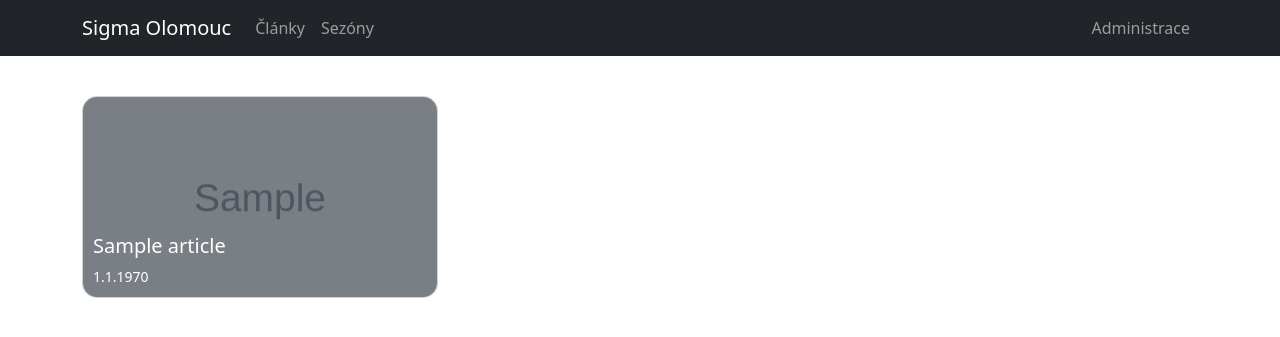
After one commit to davidddDev/opakovani, a CodeIgniter 4 app: the page made by app/Views/articles.php in a window 1280 px wide. The commit adds this page. Shown: the top 337 px of the page. Run offline with PHP 8.4 and a stand-in for CodeIgniter, Linux system fonts and the light colour scheme; the template is opened without the code that fills it: most values are stand-ins (such as "Sample title", 1, 10 or a date in 2020); grey boxes marked "Sample" are stand-in pictures; some libraries are stand-ins or nearby versions.

```diff
--- a/app/Config/Routes.php
+++ b/app/Config/Routes.php
@@ -7,3 +7,7 @@ use CodeIgniter\Router\RouteCollection;
  */
 $routes->get('/', 'Home::index');
 $routes->get('index', 'Main::index');
+$routes->get('article/(:num)', 'Main::detail/$1');
+$routes->get('articles', 'Main::articles');
+$routes->get('seasons', 'Main::seasons');
+$routes->get('season/(:num)', 'Main::seasonDetail/$1');
--- a/app/Models/LeagueSeason.php
+++ b/app/Models/LeagueSeason.php
@@ -6,13 +6,13 @@ use CodeIgniter\Model;
 
 class LeagueSeason extends Model
 {
-    protected $table            = 'fot_leagueseason';
+    protected $table            = 'fot_league_season';
     protected $primaryKey       = 'id';
     protected $useAutoIncrement = true;
     protected $returnType       = 'object';
     protected $useSoftDeletes   = false;
     protected $protectFields    = true;
-    protected $allowedFields    = [];
+    protected $allowedFields    = ['id_season', 'id_league', 'created_at', 'updated_at', 'deleted_at'];
 
     protected bool $allowEmptyInserts = false;
     protected bool $updateOnlyChanged = true;
--- /dev/null
+++ b/app/Views/articles.php
@@ -0,0 +1,26 @@
+<?=$this->extend("layout/master");?>
+
+<?=$this->section("content");?>
+<div class="container mt-5 pt-5">
+    <div class="row">
+        <?php foreach ($articles as $article) : ?>
+        <div class="col-md-4 mb-3">
+            <a href="<?= base_url('article/' . $article->id); ?>" class="text-decoration-none">
+                <div class="card text-white position-relative overflow-hidden" style="border-radius: 15px;">
+                    <div class="card-img" style="background-image: url('<?= base_url('sigma/' . $article->photo); ?>');
+                                    background-size: cover;
+                                    background-position: center;
+                                    height: 200px;">
+                    </div>
+                    <div class="position-absolute top-0 start-0 w-100 h-100 bg-dark" style="opacity: 0.5;"></div>
+                    <div class="card-body position-absolute bottom-0 w-100">
+                        <h5 class="card-title"><?= esc($article->title); ?></h5>
+                        <small><?= date("j.n.Y", $article->date); ?></small>
+                    </div>
+                </div>
+            </a>
+        </div>
+        <?php endforeach; ?>
+    </div>
+</div>
+<?=$this->endSection();?>
--- a/app/Views/layout/master.php
+++ b/app/Views/layout/master.php
@@ -2,10 +2,16 @@
 <head>
     <title>Sigma Olomouc</title>
     <link rel="stylesheet" href="<?= base_url('node_modules/bootstrap/dist/css/bootstrap.min.css'); ?>">
-        <script src="<?= base_url('node_modules/bootstrap/dist/js/bootstrap.min.js'); ?>"></script>
+    <script src="<?= base_url('node_modules/bootstrap/dist/js/bootstrap.bundle.min.js'); ?>"></script>
     <style>
-            .bg-purple {
-                background-color: #7A288A;
+
+        .card {
+            position: relative;
+            overflow: hidden;
+        }
+        .card-body {
+            color: white;
+            padding: 10px;
         }
     </style>
 </head>
--- a/app/Views/navbar.php
+++ b/app/Views/navbar.php
@@ -1,10 +1,23 @@
-<nav class="navbar navbar-expand-lg navbar-dark bg-purple" style="position: fixed; top: 0; left: 0; width: 100%; padding: 10px; border-radius: 0; box-shadow: 0 0 10px rgba(0, 0, 0, 0.5);">
-    <a class="navbar-brand" href="#" style="padding-left: 20px;">Články</a>
-    <div class="collapse navbar-collapse" id="navbarSupportedContent">
-        <ul class="navbar-nav ml-auto">
-            <li class="nav-item">
-                <a class="nav-link" href="#" style="padding-right: 20px;">Domů</a>
-            </li>
-        </ul>
+<nav class="navbar navbar-expand-lg navbar-dark bg-dark fixed-top">
+    <div class="container">
+        <a class="navbar-brand" href="<?= base_url('index'); ?>">Sigma Olomouc</a>
+        <button class="navbar-toggler" type="button" data-bs-toggle="collapse" data-bs-target="#navbarNav">
+            <span class="navbar-toggler-icon"></span>
+        </button>
+        <div class="collapse navbar-collapse" id="navbarNav">
+            <ul class="navbar-nav">
+                <li class="nav-item">
+                    <a class="nav-link" href="<?= base_url('articles'); ?>">Články</a>
+                </li>
+                <li class="nav-item">
+                    <a class="nav-link" href="<?= base_url('seasons'); ?>">Sezóny</a>
+                </li>
+            </ul>
+            <ul class="navbar-nav ms-auto">
+                <li class="nav-item">
+                    <a class="nav-link" href="#">Administrace</a>
+                </li>
+            </ul>
+        </div>
     </div>
 </nav>
```
Also changed, not shown: app/Controllers/Main.php (+64 -1 lines), app/Views/article_detail.php (added, +25 -0 lines), app/Views/index.php (+51 -17 lines), app/Views/seasons.php (added, +23 -0 lines), app/Views/seasons_detail.php (added, +15 -0 lines), app/Views/admin.php (added). Lines whose indentation alone changed are shown as unchanged.
